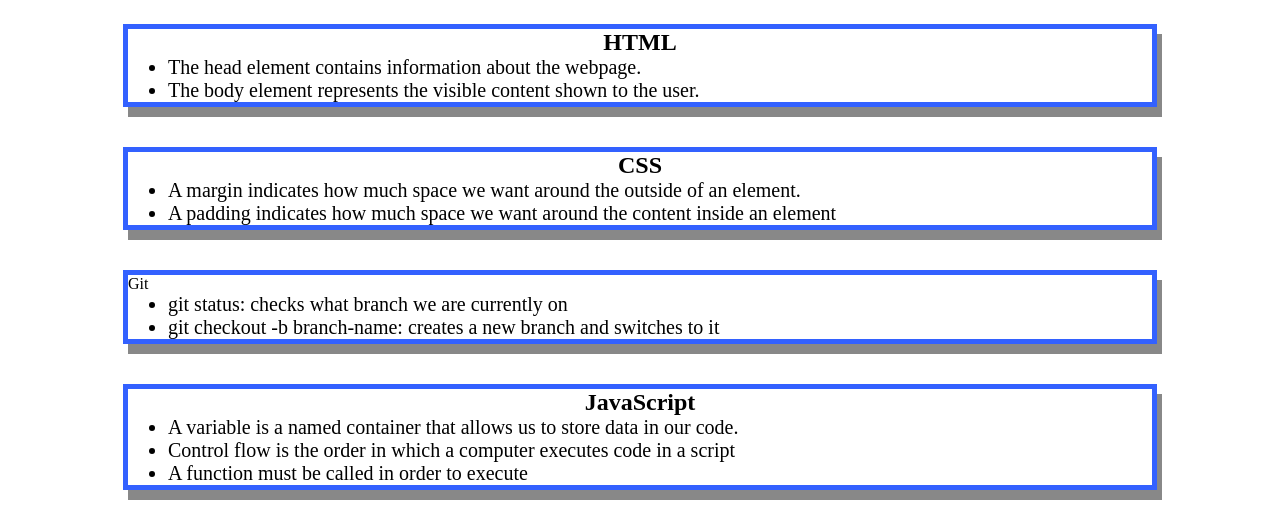
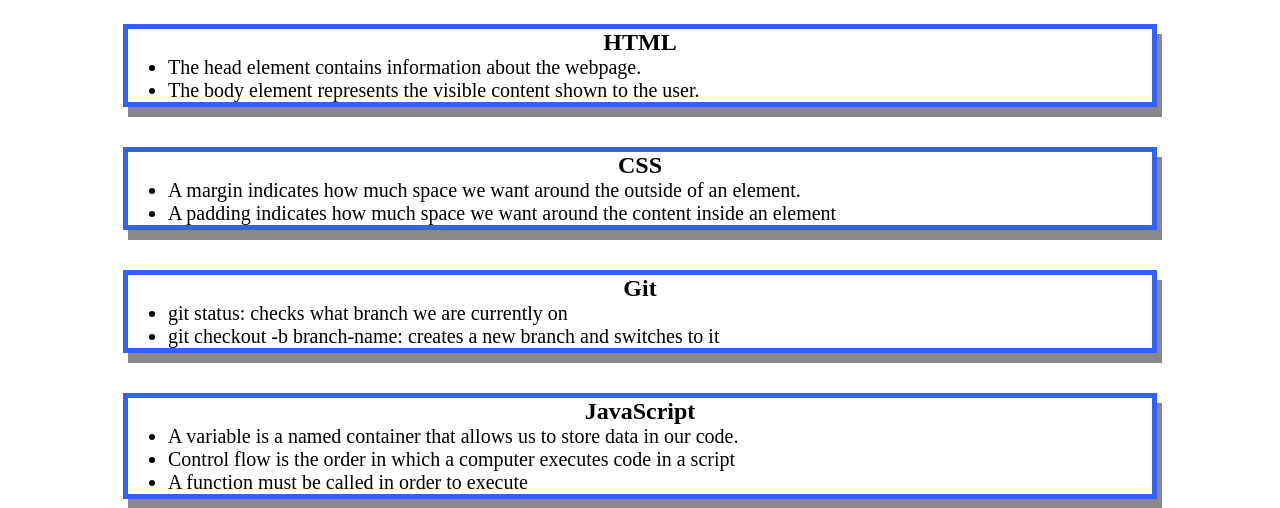
Before and after one commit to RobbieBet/prework-study-guide, a plain HTML site: page index.html in a window 1280 px wide. Shown: the part 154-662 px from the top of the page. Drawn offline with Linux system fonts and the light colour scheme.

Commit message:
Added a missing closing tag

```diff
--- a/index.html
+++ b/index.html
@@ -33,7 +33,7 @@
           <li>A padding indicates how much space we want around the content inside an element</li>
         </ul>
       </section>
-      <section class="card" id="git-section"
+      <section class="card" id="git-section">
       <h2>Git</h2>
       <ul>
       <li>git status: checks what branch we are currently on</li>
```
